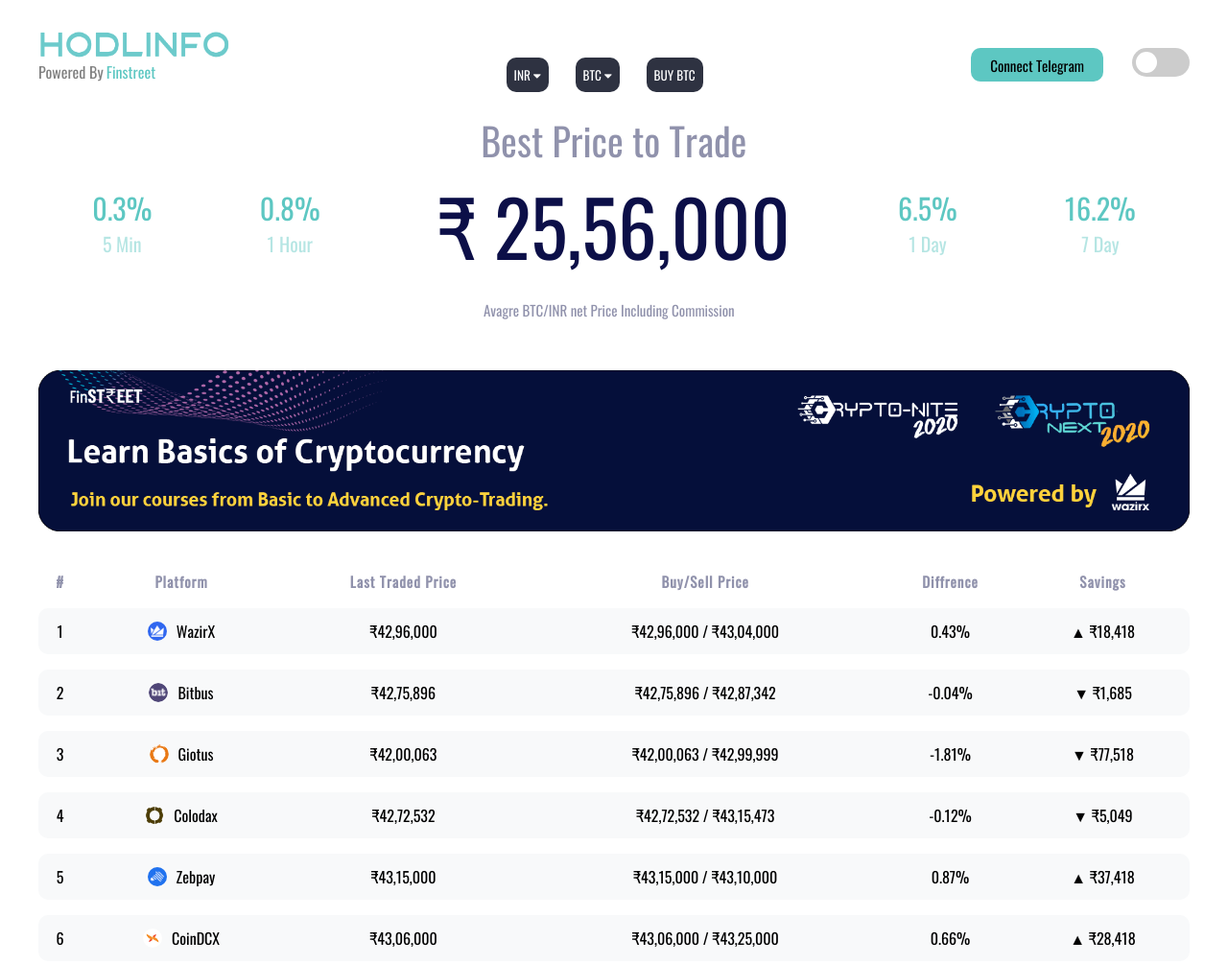
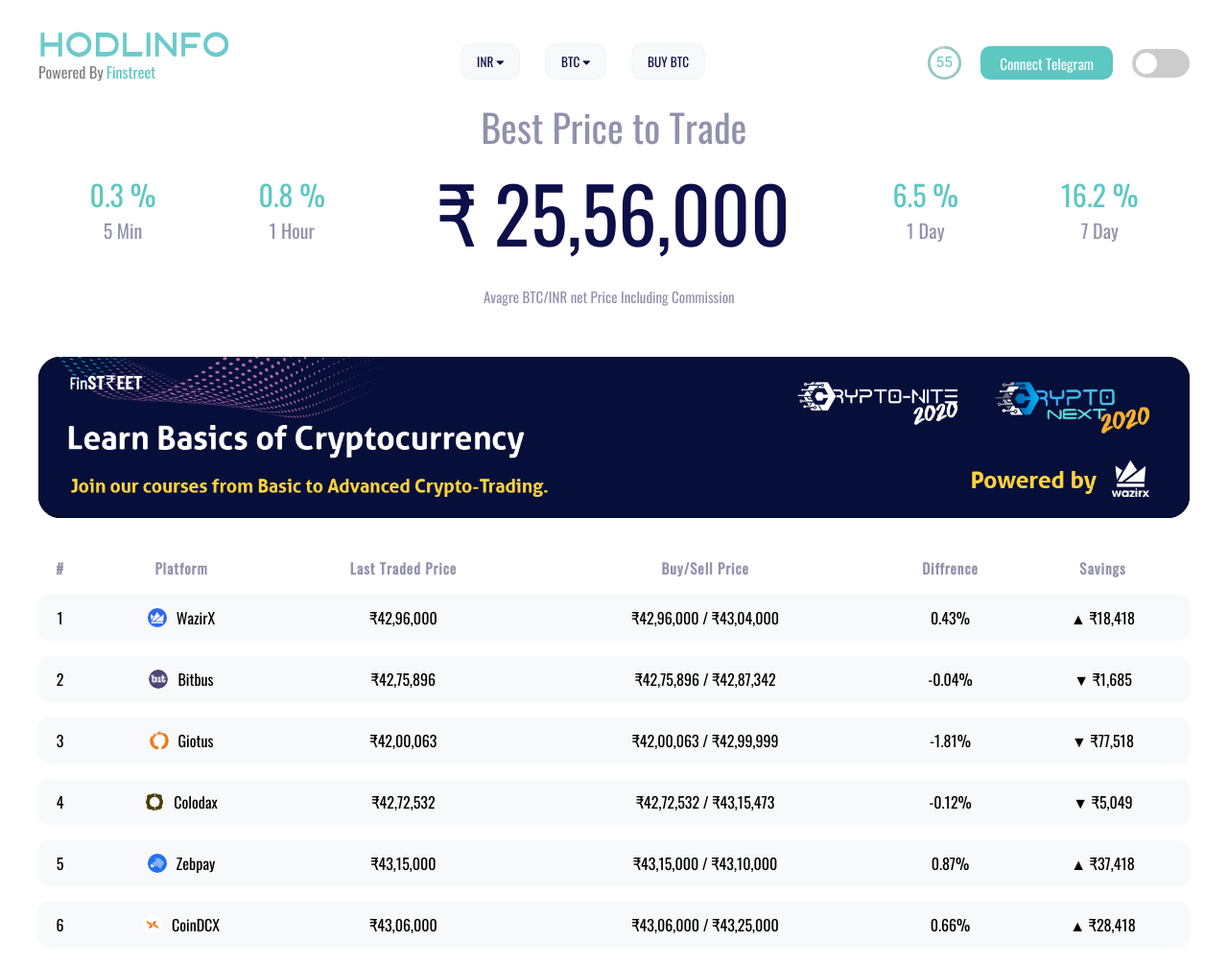
Before and after one commit to smita-parkhi/stock-exchange, a React app: page / in a window 1280 px wide. Shown: the top 1005 px of the page at 96% size. Built offline with nearby package versions, Linux system fonts and the light colour scheme.

Commit message:
Add UI for counter and fix styles issues

```diff
--- a/package.json
+++ b/package.json
@@ -7,6 +7,7 @@
     "@testing-library/react": "^11.1.0",
     "@testing-library/user-event": "^12.1.10",
     "react": "^17.0.2",
+    "react-circular-progressbar": "^2.0.4",
     "react-dom": "^17.0.2",
     "react-scripts": "4.0.3",
     "web-vitals": "^1.0.1"
--- /dev/null
+++ b/src/common/counter/index.component.js
@@ -0,0 +1,47 @@
+import { useEffect, useState } from 'react';
+import { CircularProgressbar, buildStyles } from 'react-circular-progressbar';
+
+import 'react-circular-progressbar/dist/styles.css';
+import './index.component.scss';
+
+export default function Counter(props) {
+    const [counterValue, setCounterValue] = useState(60)
+
+    useEffect(()=>{
+        setTimeout(()=> {
+            if(counterValue){
+                setCounterValue(counterValue-1)
+            } else {
+                setCounterValue(60)
+            }
+        }, 1000)
+    },[counterValue])
+
+    return (
+        <div style={{width: 35, height: 35, marginRight: 20}}>
+            <CircularProgressbar
+                value={counterValue}
+                maxValue={60}
+                text={counterValue}
+                color='#5dc7c2'
+                styles={buildStyles({
+                    // Whether to use rounded or flat corners on the ends - can use 'butt' or 'round'
+                    strokeLinecap: 'butt',
+
+                    // Text size
+                    textSize: '42px',
+
+                    // How long animation takes to go from one percentage to another, in seconds
+                    pathTransitionDuration: 0.5,
+
+                    // Colors
+                    pathColor: `rgba(93, 199, 194, ${counterValue / 100})`,
+
+                    textColor: '#5dc7c2',
+
+                    trailColor: '#ccc'
+                  })}
+            />
+        </div>
+    );
+}
--- a/src/common/header/header.component.js
+++ b/src/common/header/header.component.js
@@ -1,4 +1,5 @@
 import { BRAND_LOGO, TELEGRAM_LOGO } from '../../constants/images.constants'
+import Counter from '../counter/index.component'
 
 import Switch from '../switch/index.component'
 
@@ -6,7 +7,7 @@
 
 export default function Header(props) {
     // props
-    const { switchChangeCallback } = props
+    const { switchChangeCallback, isDarkMode } = props
 
     const handleSwitchChange = () => {
         switchChangeCallback()
@@ -31,17 +32,43 @@
 
             <div className='middle-section'>
                 <div className='btn-group'>
-                   <button className='dropdown-btn'>INR <i class="fa fa-caret-down"></i></button>
+                   <button
+                        className='dropdown-btn'
+                        style={{
+                            color: isDarkMode ? '#ffffff' : '#0c0f48',
+                            backgroundColor: isDarkMode ? '#2e3241' : '#f8f9fa',
+                            boxShadow: isDarkMode ? 'none' : '0 0 2px #ddd'
+                        }}
+                    >
+                       INR <i class="fa fa-caret-down"></i>
+                    </button>
                 </div>
                 <div className='btn-group'>
-                    <button className='dropdown-btn'>BTC <i class="fa fa-caret-down"></i></button>
+                    <button
+                        className='dropdown-btn'
+                        style={{
+                            color: isDarkMode ? '#ffffff' : '#0c0f48',
+                            backgroundColor: isDarkMode ? '#2e3241' : '#f8f9fa',
+                            boxShadow: isDarkMode ? 'none' : '0 0 2px #ddd'
+                        }}
+                    >
+                        BTC <i class="fa fa-caret-down"></i>
+                    </button>
                 </div>
                 <div className='btn-group'>
-                <button className='secondary-btn'>BUY BTC</button>
+                    <button
+                        className='dropdown-btn' style={{
+                            color: isDarkMode ? '#ffffff' : '#0c0f48',
+                            backgroundColor: isDarkMode ? '#2e3241' : '#f8f9fa',
+                            boxShadow: isDarkMode ? 'none' : '0 0 2px #ddd'
+                        }}
+                    >
+                        BUY BTC
+                    </button>
                 </div>
             </div>
             <div className='right-section'>
-
+                <Counter />
                 <div className='connect-telegram-wrapper'>
                     <button className='telegram-text'>
                         {/* <img
--- a/src/common/header/header.component.scss
+++ b/src/common/header/header.component.scss
@@ -34,20 +34,11 @@
             margin-left: 8px;
             padding: 10px;
             .dropdown-btn {
-                background-color: #2e3241;
                 color: #fff;
                 border: 0;
                 font-family: oswald;
                 border-radius: 10px;
-                padding: 8px;
-            }
-            .secondary-btn {
-                background-color: #2e3241;
-                color: #fff;
-                border: 0;
-                font-family: oswald;
-                border-radius: 10px;
-                padding: 8px;
+                padding: 8px 16px;
             }
         }
     }
@@ -55,19 +46,16 @@
         margin-top: 20px;
         .connect-telegram-wrapper {
             text-align: center;
-            margin-bottom: 20px;
-        }
-        .telegram-text {
-            height: 35px;
-            border-radius: 10px;
-            background-color: #5dc7c2;
-            border: none;
-            padding: 6px 20px;
-            margin-right: 20px;
-            font-size: 15px;
-            font-family: oswald;
-            .telegram-text{
-                background-color:#5dc7c2 ;
+            .telegram-text {
+                height: 35px;
+                border-radius: 10px;
+                background-color: #5dc7c2;
+                border: none;
+                padding: 6px 20px;
+                margin-right: 20px;
+                font-size: 15px;
+                font-family: oswald;
+                color: #ffffff;
             }
         }
     }
@@ -77,28 +65,19 @@
     .header-wrapper {
         display: flex;
         justify-content: space-between;
+        align-items: baseline;
         .left-section {
             .powered-by-wrapper {
                 justify-content: flex-start;
-                .powered-by-text {
-                }
-                .powered-by-link {
-                }
             }
         }
         .middle-section {
-            margin-left: 0;
-            .btn-group {
-                .dropdown-btn {
-
-                }
-                .secondary-btn {
-
-                }
-            }
+            margin: 0;
         }
         .right-section {
+            margin: 0;
             display: flex;
+            align-items: center;
         }
     }
 }
--- a/src/common/stats-info/stats-info.component.js
+++ b/src/common/stats-info/stats-info.component.js
@@ -5,18 +5,18 @@
         <div className='container-fluid'>
             <div className='text-center'>
                 <div className='text-heading'>
-                  0.3%
+                  0.3 %
                 </div>
-                <div className='text-sub-heading'>
+                <div className='text-sub-heading' style={{color: isDarkMode ? '#ffffff' : '#0c0f48'}}>
                     5 Min
                 </div>
             </div>
 
             <div className='text-center'>
                 <div className='text-heading'>
-                  0.8%
+                  0.8 %
                 </div>
-                <div className='text-sub-heading'>
+                <div className='text-sub-heading' style={{color: isDarkMode ? '#ffffff' : '#0c0f48'}}>
                     1 Hour
                 </div>
             </div>
@@ -35,18 +35,18 @@
 
             <div className='text-center'>
                 <div className='text-heading'>
-                  6.5%
+                  6.5 %
                 </div>
-                <div className='text-sub-heading'>
+                <div className='text-sub-heading' style={{color: isDarkMode ? '#ffffff' : '#0c0f48'}}>
                     1 Day
                 </div>
             </div>
 
             <div className='text-center'>
                 <div className='text-heading'>
-                  16.2%
+                  16.2 %
                 </div>
-                <div className='text-sub-heading'>
+                <div className='text-sub-heading' style={{color: isDarkMode ? '#ffffff' : '#0c0f48'}}>
                     7 Day
                 </div>
             </div>
--- a/src/common/stats-info/stats-info.component.scss
+++ b/src/common/stats-info/stats-info.component.scss
@@ -40,11 +40,9 @@
         }
         .text-sub-heading {
             font-size: 10px;
-            color: gray;
             font-weight: 500;
             opacity: 0.45;
             text-align: center;
-            color:  #5dc7c2;
             font-family: oswald;
         }
     }
@@ -56,7 +54,6 @@
         height: 150px;
         .text-center {
             .price-trade-text{
-
                 .heading-para{
                    font-size: 40px;
                    width: 100%;
@@ -64,14 +61,10 @@
             }
             .trade-price{
                  font-size: 80px;
-
             }
             .avarge-price-text{
                 font-size: 15px;
                 margin: 18px;
-                .heading-para-sub{
-
-                }
             }
             .text-heading {
                 font-size: 30px;
@@ -80,15 +73,7 @@
             }
             .text-sub-heading {
                 font-size: 20px;
-                color: gray;
-                font-weight: 500;
-                opacity: 0.45;
-                text-align: center;
-                color:  #5dc7c2;
-
             }
         }
     }
-
-
 }
--- a/src/common/switch/index.component.scss
+++ b/src/common/switch/index.component.scss
@@ -4,7 +4,6 @@
   display: inline-block;
   width: 50px;
   height: 25px;
-  margin-left: 10px;
 
   @media only screen and (min-width: 768px) {
     width: 60px;
--- a/src/components/home/home.component.js
+++ b/src/components/home/home.component.js
@@ -21,7 +21,7 @@
         <div className='home-wrapper' style={{
             backgroundColor: isDarkMode ? '#191D28' : '#FFFFFF'
         }}>
-            <Header switchChangeCallback={handleSwitchChange} />
+            <Header isDarkMode={isDarkMode} switchChangeCallback={handleSwitchChange} />
 
             <StatsInfo isDarkMode={isDarkMode} />
 
@@ -35,7 +35,7 @@
                 image={FTX_NEWS_BANNER}
             />
 
-            <Footer isDarkMode={isDarkMode}  />
+            <Footer isDarkMode={isDarkMode} />
         </div>
     )
 }
```
Also changed, not shown: src/common/countdown-timer/countdown-timer.component.js (deleted, +0 -31 lines), src/common/counter/index.component.scss (added), 1 other file.
